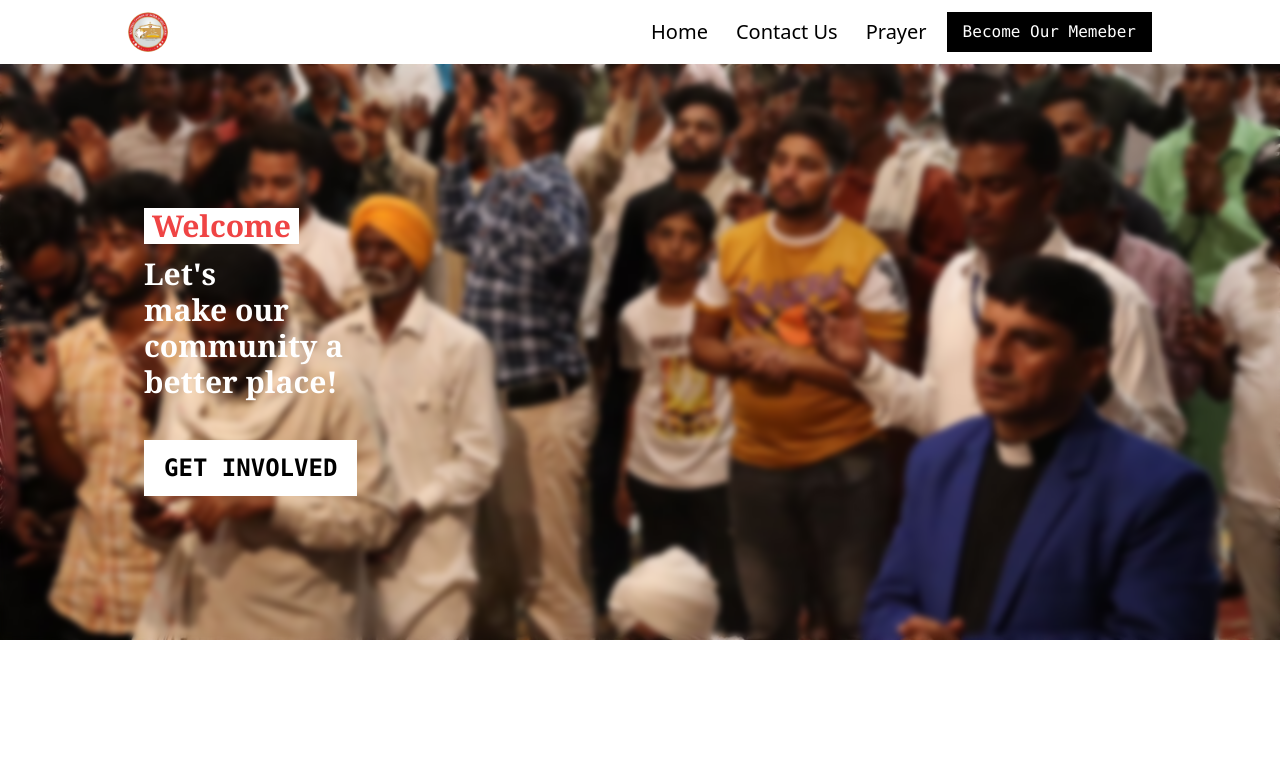
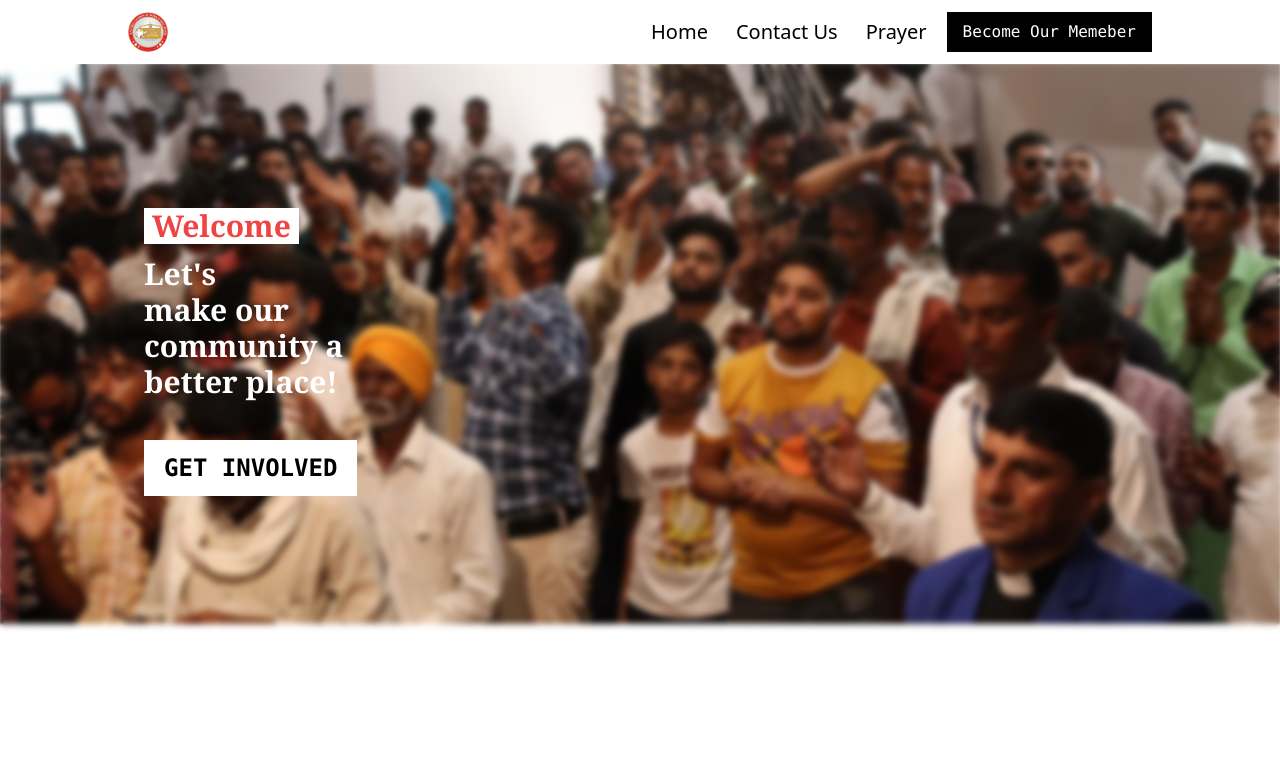
Before and after one commit to Halix7/Church-Website, a React (Vite) app: page / in a window 1280 px wide. Shown: the top 766 px of the page. Built offline with nearby package versions, Linux system fonts and the light colour scheme.

Commit message:
second commit

```diff
--- a/src/components/subcomp/Head.jsx
+++ b/src/components/subcomp/Head.jsx
@@ -1,8 +1,9 @@
 import React from 'react'
-
+import croud from "../../assets/images/croud.jpg"
 const Head = () => {
   return (
-    <div className="main bg-croud bg-cover bg-no-repeat bg-right-bottom ">
+    <div className="main  bg-cover bg-no-repeat bg-right-bottom" >
+      <img className="absolute w-[100%] h-[50%]  md:h-[35rem] blur-[1px] object-cover " loading="lazy" src={croud} alt="croud" />
         <div className="backdrop-blur-[3px] grid place-items-start text-white font-bold text-lg py-24  px-10 md:p-36 md:text-3xl">
         <span className="text-red-500 bg-white px-2 mb-3 font-serif ">Welcome</span>
           <h1 className="text-3xl font-serif ">Let's <br /> make our <br /> community a <br /> better place!</h1>
```
